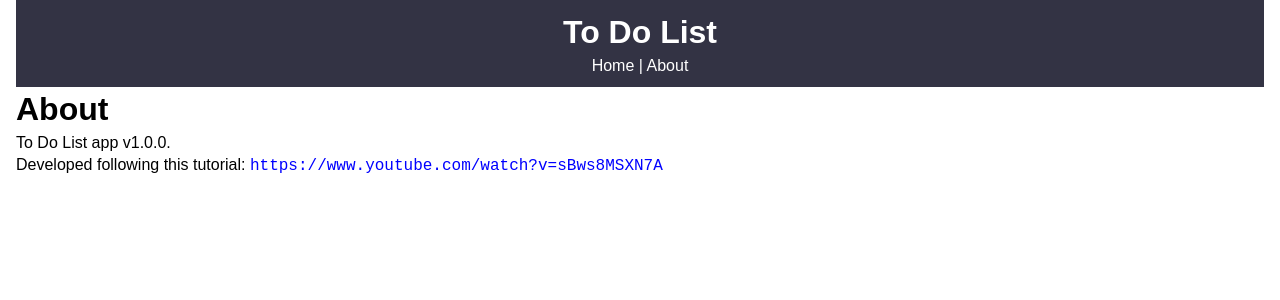
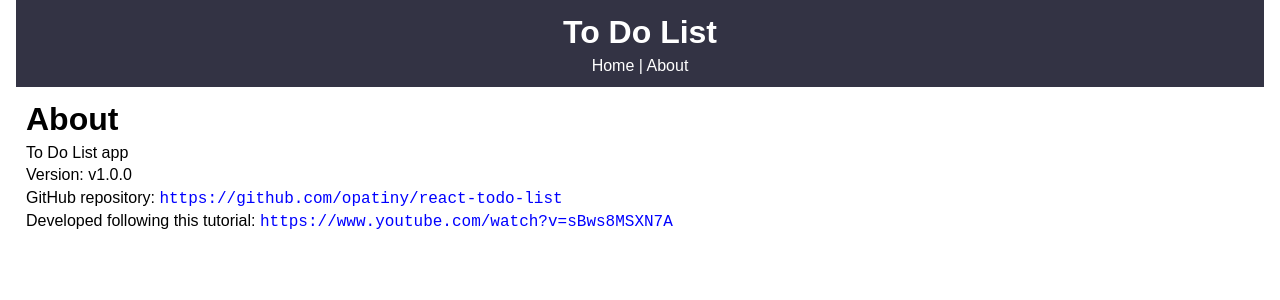
Before and after one commit to opatiny/react-exercise, a React (Create React App) app: page /about in a window 1280 px wide. Shown: the top 300 px of the page. Built offline with nearby package versions, Linux system fonts and the light colour scheme.

Commit message:
chore: enhance About

```diff
--- a/src/components/pages/About.js
+++ b/src/components/pages/About.js
@@ -4,14 +4,30 @@ import React from 'react';
 export default function About() {
   return (
     <React.Fragment>
+      <div style={aboutStyle}>
         <h1>About</h1>
-      <p>To Do List app v1.0.0.</p>
+        <p>To Do List app</p>
+        <p>Version: v1.0.0</p>
+        <p>
+          GitHub repository:{' '}
+          <a className="link" href="https://github.com/opatiny/react-todo-list">
+            https://github.com/opatiny/react-todo-list
+          </a>
+        </p>
         <p>
           Developed following this tutorial:{' '}
-        <a className="link" href="https://www.youtube.com/watch?v=sBws8MSXN7A">
+          <a
+            className="link"
+            href="https://www.youtube.com/watch?v=sBws8MSXN7A"
+          >
             https://www.youtube.com/watch?v=sBws8MSXN7A
           </a>
         </p>
+      </div>
     </React.Fragment>
   );
 }
+
+const aboutStyle = {
+  padding: '10px',
+};
```
Lines whose indentation alone changed are shown as unchanged.
